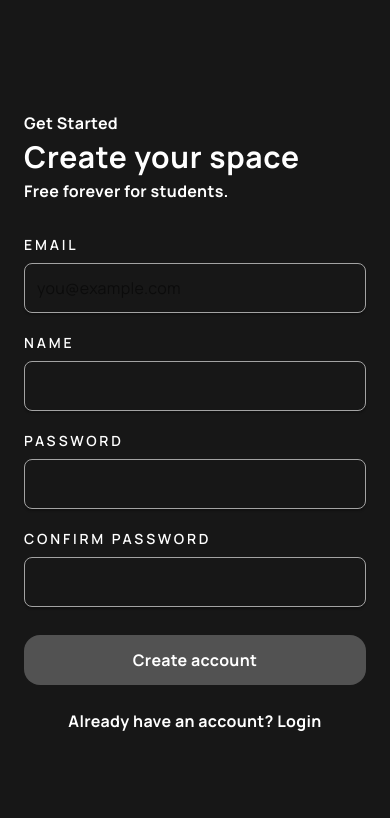
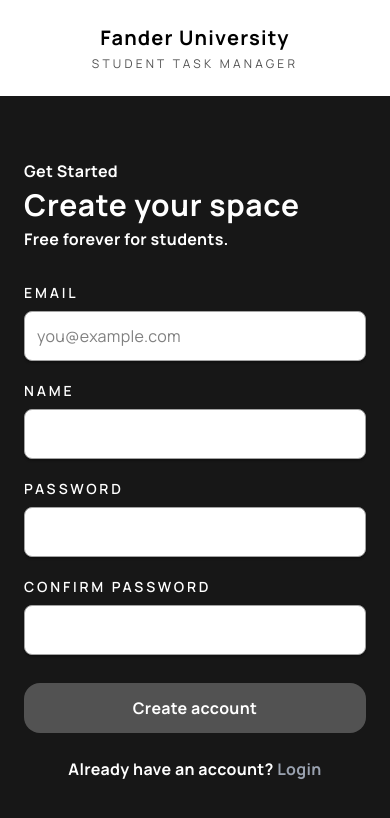
Before and after one commit to Owshuhnee/student-task-manager, a React (Vite) app in the folder frontend/: page /register in a window 390 px wide. Shown: the top 818 px of the page. Built offline with nearby package versions, Linux system fonts and the light colour scheme; no server answers.

Commit message:
Style frontend to match Figma design, add responsive kanban board

```diff
--- a/frontend/src/components/ReflectionModal.tsx
+++ b/frontend/src/components/ReflectionModal.tsx
@@ -24,7 +24,7 @@ export default function ReflectionModal({
       <div className="w-full max-w-lg rounded-2xl bg-white p-6 font-['Manrope'] shadow-xl">
         <p className="text-sm font-medium tracking-[1.6px] text-[#525252]">REQUIRED NOTES</p>
         <p className="mt-2 whitespace-pre-wrap text-base font-medium text-black">
-          {'What happened, and what will you do differently next time?\n\nMissed deadlines happen. Take a moment to name what got in the way — no judgment, just clarity for next time.'}
+          {'What happened, and what will you do differently next time?\n\nMissed deadlines happen. Take a moment to name what got in the way.'}
         </p>
 
         <textarea
--- a/frontend/src/index.css
+++ b/frontend/src/index.css
@@ -1,2 +1,10 @@
 @import url('https://fonts.googleapis.com/css2?family=Manrope:wght@400;500;600;700;800&display=swap');
 @import "tailwindcss";
+
+input:-webkit-autofill,
+input:-webkit-autofill:hover,
+input:-webkit-autofill:focus {
+  -webkit-box-shadow: 0 0 0px 1000px white inset;
+  -webkit-text-fill-color: black;
+  transition: background-color 9999s ease-in-out 0s;
+}
--- a/frontend/src/pages/AccountSettings.tsx
+++ b/frontend/src/pages/AccountSettings.tsx
@@ -67,27 +67,27 @@ export default function AccountSettings() {
 
   return (
     <div className="min-h-screen bg-white font-['Manrope']">
-      <header className="flex items-center justify-between border-b border-[#e5e5e5] px-6 py-4">
+      <header className="flex items-center justify-between border-b border-[#171717] px-8 py-6 lg:px-16">
         <div>
-          <h1 className="text-sm font-bold tracking-wide text-[#171717]">Fander University</h1>
-          <p className="text-[10px] font-medium tracking-widest text-[#a3a3a3]">STUDENT TASK MANAGER</p>
+          <h1 className="text-2xl font-bold text-[#171717]">Fander University</h1>
+          <p className="text-sm tracking-wide text-[#a3a3a3]">STUDENT TASK MANAGER</p>
         </div>
-        <nav className="flex items-center gap-4">
-          <Link to="/dashboard" className="text-sm font-medium text-[#525252] hover:text-[#171717]">
+        <nav className="flex items-center gap-8">
+          <Link to="/dashboard" className="text-base font-bold text-[#525252] hover:text-[#171717]">
             Dashboard
           </Link>
           <Link
             to="/account"
-            className="flex items-center gap-1.5 rounded-full border border-[#e5e5e5] px-3 py-1.5 text-sm font-medium text-[#171717]"
+            className="flex items-center gap-1.5 text-base font-bold text-[#525252] hover:text-[#171717]"
           >
-            <UserSquare size={16} weight="bold" />
+            <UserSquare size={20} weight="regular" />
             {user?.name}
           </Link>
           <button
             onClick={handleLogout}
-            className="flex items-center gap-1.5 text-sm font-medium text-[#525252] hover:text-[#171717]"
+            className="flex items-center gap-1.5 text-base font-bold text-[#525252] hover:text-[#171717]"
           >
-            <SignOut size={16} weight="bold" />
+            <SignOut size={20} weight="regular" />
             Logout
           </button>
         </nav>
--- a/frontend/src/pages/Dashboard.tsx
+++ b/frontend/src/pages/Dashboard.tsx
@@ -109,40 +109,42 @@ export default function Dashboard() {
 
   return (
     <div className="min-h-screen bg-white font-['Manrope']">
-      <header className="flex items-center justify-between border-b border-[#e5e5e5] px-6 py-4">
+      <header className="flex items-center justify-between border-b border-[#171717] px-8 py-6 lg:px-16">
         <div>
-          <h1 className="text-sm font-bold tracking-wide text-[#171717]">Fander University</h1>
-          <p className="text-[10px] font-medium tracking-widest text-[#a3a3a3]">STUDENT TASK MANAGER</p>
+          <h1 className="text-2xl font-bold text-[#171717]">Fander University</h1>
+          <p className="text-sm tracking-wide text-[#a3a3a3]">STUDENT TASK MANAGER</p>
         </div>
-        <nav className="flex items-center gap-4">
-          <Link to="/dashboard" className="text-sm font-medium text-[#171717]">
+        <nav className="flex items-center gap-8">
+          <Link to="/dashboard" className="text-base font-bold text-[#525252] hover:text-[#171717]">
             Dashboard
           </Link>
           <Link
             to="/account"
-            className="flex items-center gap-1.5 rounded-full border border-[#e5e5e5] px-3 py-1.5 text-sm font-medium text-[#171717]"
+            className="flex items-center gap-1.5 text-base font-bold text-[#525252] hover:text-[#171717]"
           >
-            <UserSquare size={16} weight="bold" />
+            <UserSquare size={20} weight="regular" />
             {user?.name}
           </Link>
           <button
             onClick={handleLogout}
-            className="flex items-center gap-1.5 text-sm font-medium text-[#525252] hover:text-[#171717]"
+            className="flex items-center gap-1.5 text-base font-bold text-[#525252] hover:text-[#171717]"
           >
-            <SignOut size={16} weight="bold" />
+            <SignOut size={20} weight="regular" />
             Logout
           </button>
         </nav>
       </header>
 
-      <main className="px-6 py-6">
-        <div className="mb-6 flex items-start justify-between">
+      <main className="px-8 py-10 lg:px-16">
+        <div className="mb-10 flex items-start justify-between">
           <div>
-            <p className="text-[10px] font-semibold tracking-widest text-[#a3a3a3]">
+            <p className="text-sm font-semibold tracking-widest text-[#a3a3a3]">
               {dayLabel}, {dateLabel}
             </p>
-            <h2 className="mt-1 text-xl font-bold text-[#171717]">Hey {user?.name}, Here's whats next.</h2>
-            <p className="mt-1 text-sm text-[#525252]">
+            <h2 className="mt-2 text-3xl md:text-4xl font-bold text-[#171717]">
+              Hey {user?.name}, Here's whats next.
+            </h2>
+            <p className="mt-2 text-base text-[#525252]">
               {pendingCount === 0
                 ? "You're all caught up. Take a breath."
                 : `You have ${pendingCount} task${pendingCount > 1 ? 's' : ''} to do.`}
@@ -150,7 +152,7 @@ export default function Dashboard() {
           </div>
           <button
             onClick={openCreateForm}
-            className="rounded-2xl bg-[#171717] px-4 py-2 text-sm font-semibold text-white hover:bg-[#2b2b2b]"
+            className="rounded-2xl bg-[#171717] px-6 py-3 text-sm font-semibold text-white hover:bg-[#2b2b2b]"
           >
             + New Task
           </button>
--- a/frontend/src/pages/Login.tsx
+++ b/frontend/src/pages/Login.tsx
@@ -21,15 +21,21 @@ function Login() {
   }
 
   return (
-    <div className="min-h-screen flex font-['Manrope']">
-      {/* Left panel — branding, hidden on small screens */}
-      <div className="hidden md:flex md:w-1/2 bg-[#171717] flex-col justify-center gap-[60px] p-16 lg:p-24">
+    <div className="min-h-screen flex flex-col md:flex-row font-['Manrope']">
+      {/* Mobile/tablet-only */}
+      <div className="md:hidden bg-[#171717] px-6 py-6 text-center">
+        <h2 className="text-xl font-bold text-white tracking-[1.2px]">Fander University</h2>
+        <p className="text-[#a3a3a3] text-xs tracking-[3.2px] mt-1">STUDENT TASK MANAGER</p>
+      </div>
+
+      {/* Left panel — full branding, hidden on Mobile/Tablet */}
+      <div className="hidden md:flex md:w-1/2 bg-[#171717] flex-col p-16 lg:p-56">
         <div>
-          <h2 className="text-2xl font-bold text-white tracking-[1.2px]">Fander University</h2>
+          <h2 className="text-4xl font-bold text-white tracking-[1.2px]">Fander University</h2>
           <p className="text-[#a3a3a3] text-base tracking-[3.2px] mt-1">STUDENT TASK MANAGER</p>
         </div>
 
-        <div className="space-y-2">
+        <div className="mt-20 lg:mt-28 space-y-2">
           <h1 className="text-3xl md:text-4xl font-bold text-white tracking-[7.2px] leading-relaxed">
             Stay calm. <br />
             Stay on track. <br />
@@ -43,7 +49,7 @@ function Login() {
           </p>
         </div>
 
-        <p className="text-white text-base font-bold tracking-[0.8px]">v1 - for the semester ahead</p>
+        <p className="mt-auto text-white text-base font-bold tracking-[0.8px]">v1 - for the semester ahead</p>
       </div>
 
       {/* Right panel — form */}
@@ -87,7 +93,7 @@ function Login() {
             </button>
           </form>
 
-          <p className="mt-6 text-base">
+          <p className="mt-6 text-base text-center">
             <span className="text-[#a3a3a3] font-bold tracking-[0.32px]">New here? </span>
             <Link to="/register" className="font-bold tracking-[0.32px] text-black hover:underline">
               Create an account
--- a/frontend/src/pages/Register.tsx
+++ b/frontend/src/pages/Register.tsx
@@ -27,34 +27,42 @@ function Register() {
   }
 
   return (
-    <div className="min-h-screen flex font-['Manrope']">
-      {/* Left panel — branding, white bg, dark text, hidden on small screens (mobile or table) */}
-      <div className="hidden md:flex md:w-1/2 bg-white flex-col justify-center gap-[60px] p-16 lg:p-24">
+    <div className="min-h-screen flex flex-col md:flex-row font-['Manrope']">
+      {/* Mobile/tablet-only compact branding bar */}
+      <div className="md:hidden bg-white px-6 py-6 text-center">
+        <div className="w-full max-w-[370px] mx-auto">
+          <h2 className="text-xl font-bold text-black tracking-[1.2px]">Fander University</h2>
+          <p className="text-[#525252] text-xs tracking-[3.2px] mt-1">STUDENT TASK MANAGER</p>
+        </div>
+      </div>
+
+      {/* Left panel — branding, white bg, dark text, hidden on small screens (mobile or tablet) */}
+      <div className="hidden md:flex md:w-1/2 bg-white flex-col p-16 lg:p-56">
         <div>
-          <h2 className="text-3xl md:text-4xl font-bold text-black tracking-[1.2px]">Fander University</h2>
-          <p className="text-black text-base tracking-[3.2px] mt-1">STUDENT TASK MANAGER</p>
+          <h2 className="text-4xl font-bold text-black tracking-[1.2px]">Fander University</h2>
+          <p className="text-[#525252] text-base tracking-[3.2px] mt-1">STUDENT TASK MANAGER</p>
         </div>
 
-        <div className="space-y-2">
-          <h1 className="text-3xl md:text-4xl font-bold text-black tracking-[0.72px] leading-relaxed">
+        <div className="mt-20 lg:mt-28 space-y-2">
+          <h1 className="text-3xl md:text-4xl font-bold text-black tracking-[7.2px] leading-relaxed">
             Stay calm. <br />
             Stay on track. <br />
             Stay honest.
           </h1>
-          <p className="text-black text-base tracking-[0.32px] max-w-md pt-2">
+          <p className="text-black text-base tracking-[0.8px] max-w-md pt-2">
             Completion isn't the goal. Consistency is. Fander Task manager learns from what you did not deliver, so the next task lands better than the last.
           </p>
-          <p className="text-black text-base font-semibold tracking-[5.28px] pt-2">
+          <p className="text-black text-base font-semibold tracking-[3.2px] pt-2">
             FOCUS · PRIORITY · REFLECTION
           </p>
         </div>
 
-        <p className="text-black text-base font-semibold tracking-[0.32px]">v1 - for the semester ahead</p>
+        <p className="mt-auto text-black text-base font-bold tracking-[0.8px]">v1 - for the semester ahead</p>
       </div>
 
       {/* Right panel — form, dark bg */}
       <div className="flex-1 bg-[#171717] flex items-center justify-center p-6 md:p-16">
-        <div className="w-full max-w-[372px]">
+        <div className="w-full max-w-[370px]">
           <p className="text-white text-base font-bold tracking-[0.32px] mb-1">Get Started</p>
           <h1 className="text-3xl md:text-4xl font-bold text-white tracking-[0.72px] mb-1">Create your space</h1>
           <p className="text-white text-base font-bold tracking-[0.32px] mb-8">Free forever for students.</p>
@@ -70,7 +78,7 @@ function Register() {
                 onChange={(e) => setEmail(e.target.value)}
                 placeholder="you@example.com"
                 required
-                className="w-full h-[50px] rounded-lg border border-[#a3a3a3] px-3 text-base tracking-[0.32px] shadow-[0px_2px_2px_0px_rgba(0,0,0,0.25)] focus:outline-none focus:ring-2 focus:ring-white"
+                className="w-full h-[50px] rounded-lg border border-[#a3a3a3] bg-white text-black px-3 text-base tracking-[0.32px] shadow-[0px_2px_2px_0px_rgba(0,0,0,0.25)] focus:outline-none focus:ring-2 focus:ring-white"
               />
             </div>
 
@@ -80,7 +88,7 @@ function Register() {
                 value={name}
                 onChange={(e) => setName(e.target.value)}
                 required
-                className="w-full h-[50px] rounded-lg border border-[#a3a3a3] px-3 text-base tracking-[0.32px] shadow-[0px_2px_2px_0px_rgba(0,0,0,0.25)] focus:outline-none focus:ring-2 focus:ring-white"
+                className="w-full h-[50px] rounded-lg border border-[#a3a3a3] bg-white text-black px-3 text-base tracking-[0.32px] shadow-[0px_2px_2px_0px_rgba(0,0,0,0.25)] focus:outline-none focus:ring-2 focus:ring-white"
               />
             </div>
 
@@ -91,7 +99,7 @@ function Register() {
                 value={password}
                 onChange={(e) => setPassword(e.target.value)}
                 required
-                className="w-full h-[50px] rounded-lg border border-[#a3a3a3] px-3 text-base tracking-[0.32px] shadow-[0px_2px_2px_0px_rgba(0,0,0,0.25)] focus:outline-none focus:ring-2 focus:ring-white"
+                className="w-full h-[50px] rounded-lg border border-[#a3a3a3] bg-white text-black px-3 text-base tracking-[0.32px] shadow-[0px_2px_2px_0px_rgba(0,0,0,0.25)] focus:outline-none focus:ring-2 focus:ring-white"
               />
             </div>
 
@@ -102,7 +110,7 @@ function Register() {
                 value={confirmPassword}
                 onChange={(e) => setConfirmPassword(e.target.value)}
                 required
-                className="w-full h-[50px] rounded-lg border border-[#a3a3a3] px-3 text-base tracking-[0.32px] shadow-[0px_2px_2px_0px_rgba(0,0,0,0.25)] focus:outline-none focus:ring-2 focus:ring-white"
+                className="w-full h-[50px] rounded-lg border border-[#a3a3a3] bg-white text-black px-3 text-base tracking-[0.32px] shadow-[0px_2px_2px_0px_rgba(0,0,0,0.25)] focus:outline-none focus:ring-2 focus:ring-white"
               />
             </div>
 
@@ -116,7 +124,7 @@ function Register() {
 
           <p className="mt-6 text-base text-center">
             <span className="text-white font-bold tracking-[0.32px]">Already have an account? </span>
-            <Link to="/login" className="font-bold tracking-[0.32px] text-white hover:underline">
+            <Link to="/login" className="font-bold tracking-[0.32px] text-gray-400 hover:underline">
               Login
             </Link>
           </p>
```
Also changed, not shown: frontend/src/components/KanbanBoard.tsx (+6 -7 lines), frontend/src/components/TaskCard.tsx (+6 -6 lines), frontend/src/components/TaskColumn.tsx (+7 -13 lines).
